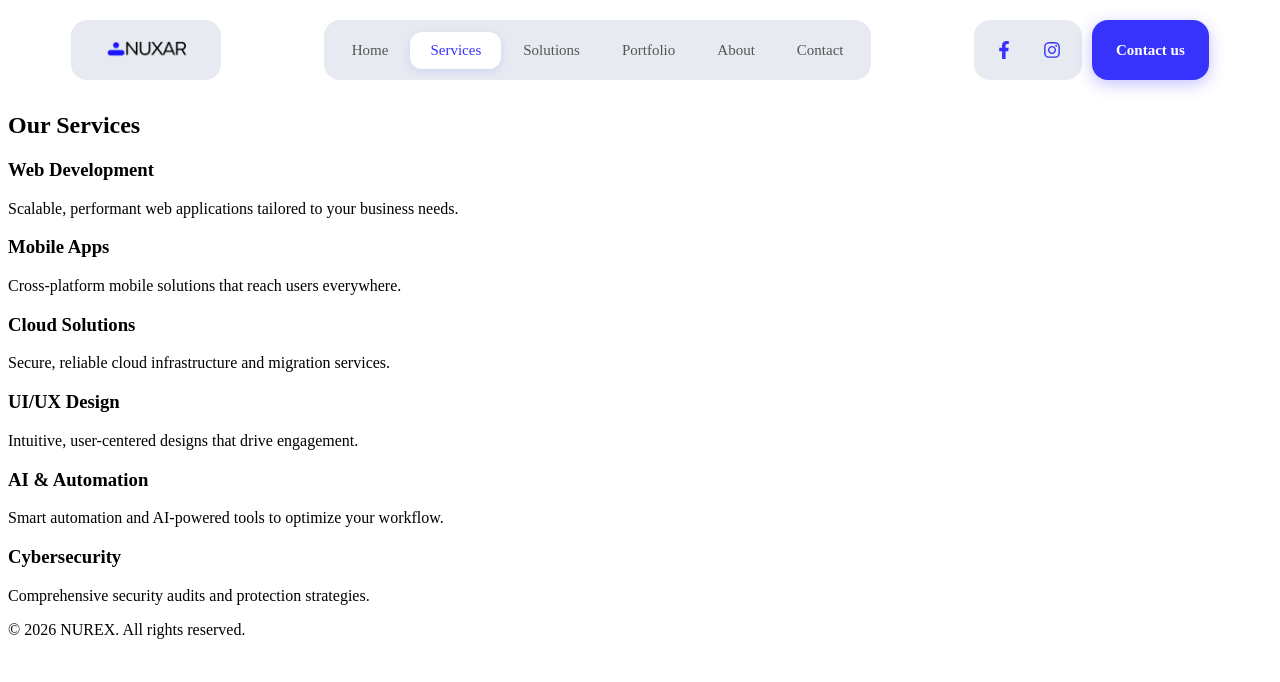
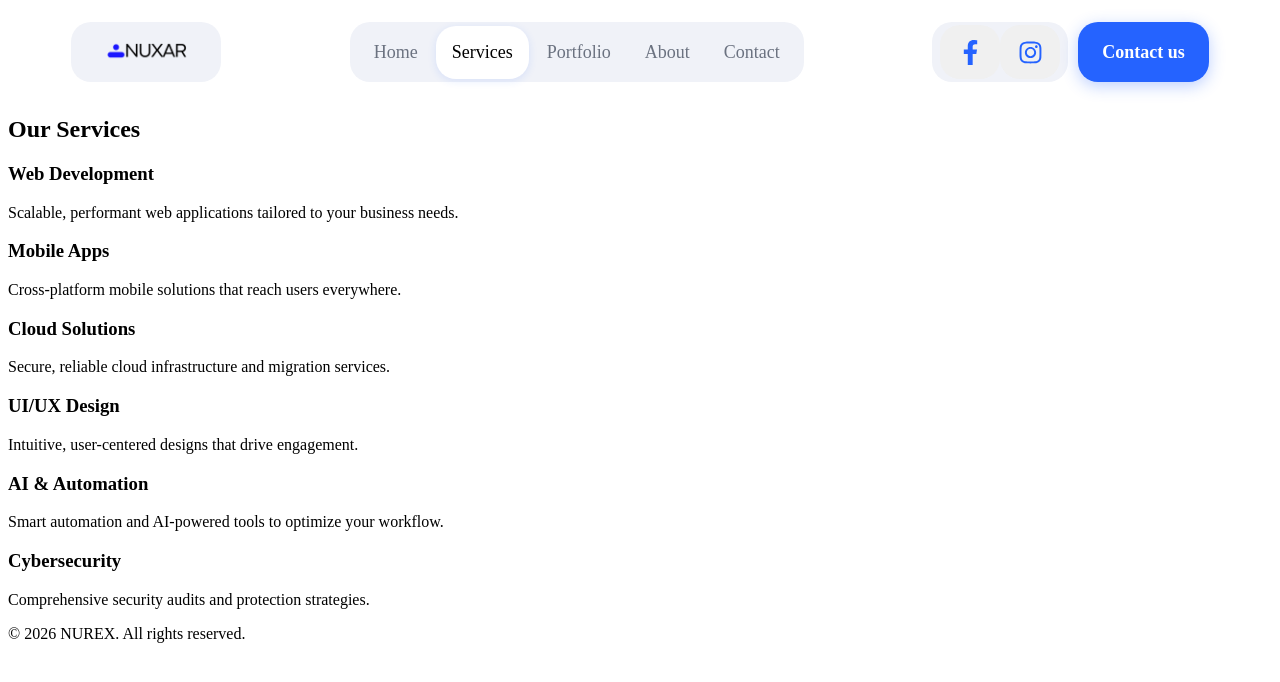
Before and after one commit to hsm990/nurex, a React (Vite) app: page /services in a window 1280 px wide. Shown: the top 682 px of the page. Built offline with nearby package versions, Linux system fonts and the light colour scheme.

Commit message:
Improve navbar responsiveness

```diff
--- a/src/constants/navigation.js
+++ b/src/constants/navigation.js
@@ -1,7 +1,6 @@
 export const navLinks = [
   { label: 'Home', path: '/' },
   { label: 'Services', path: '/services' },
-  { label: 'Solutions', path: '/solutions' },
   { label: 'Portfolio', path: '/portfolio' },
   { label: 'About', path: '/about' },
   { label: 'Contact', path: '/contact' },
--- a/src/index.css
+++ b/src/index.css
@@ -0,0 +1,15 @@
+@import url('https://fonts.googleapis.com/css2?family=Space+Grotesk:wght@600;700&family=Inter:wght@400;500&family=IBM+Plex+Mono&display=swap');
+
+:root {
+    --brand: #2563FF;
+    --brand-hover: #1A4FD8;
+    --text: #0B0F1A;
+    --text-muted: #6B7280;
+    --pill-bg: #F0F2F8;
+    --nav-bg: transparent;
+    --nav-bg-scrolled: rgba(255, 255, 255, 0.88);
+    --nav-border-scrolled: rgba(0, 0, 0, 0.08);
+    --radius-pill: 999px;
+    --radius-item: 20px;
+    --transition: 0.25s ease;
+}
--- a/src/styles/nav.css
+++ b/src/styles/nav.css
@@ -1,39 +1,27 @@
-/* ── Variables ── */
-:root {
-    --brand: #3733FD;
-    --brand-hover: #2a27d6;
-    --pill-bg: #e7eaf0;
-    --pill-bg-scrolled: rgba(231, 234, 240, 0.55);
-    --nav-bg: transparent;
-    --nav-bg-scrolled: rgba(255, 255, 255, 0.75);
-    --nav-border-scrolled: rgba(255, 255, 255, 0.4);
-    --text: #0d0d0d;
-    --text-muted: #555;
-    --radius-pill: 16px;
-    --radius-item: 12px;
-    --nav-height: 80px;
-    --transition: 0.3s ease;
-}
-
-/* ── Nav base ── */
 nav {
-    padding: 12px 0;
+    padding: 14px 0;
     position: sticky;
     top: 0;
     z-index: 100;
     background: var(--nav-bg);
-    transition: background var(--transition), backdrop-filter var(--transition),
-        box-shadow var(--transition), border-bottom var(--transition);
+    transition:
+        background var(--transition),
+        backdrop-filter var(--transition),
+        box-shadow var(--transition),
+        padding var(--transition);
 }
 
 nav.scrolled {
     background: var(--nav-bg-scrolled);
     backdrop-filter: blur(16px);
     -webkit-backdrop-filter: blur(16px);
-    box-shadow: 0 1px 0 var(--nav-border-scrolled), 0 4px 24px rgba(0, 0, 0, 0.06);
+    box-shadow:
+        0 1px 0 var(--nav-border-scrolled),
+        0 4px 24px rgba(0, 0, 0, 0.06);
+    padding: 0;
 }
 
-/* ── Container ── */
+/* ── Container ───────────────────────────────────────────────────────────── */
 .nav-container {
     width: 90%;
     max-width: 1400px;
@@ -41,10 +29,21 @@ nav.scrolled {
     display: flex;
     align-items: center;
     justify-content: space-between;
-    gap: 16px;
+    gap: 10px;
+    transition:
+        gap var(--transition),
+        width var(--transition),
+        max-width var(--transition),
+        padding var(--transition);
 }
 
-/* ── Logo ── */
+nav.scrolled .nav-container {
+    width: 100%;
+    max-width: 100%;
+    gap: 0;
+}
+
+/* ── Logo ────────────────────────────────────────────────────────────────── */
 .logo {
     width: 150px;
     height: 60px;
@@ -52,16 +51,34 @@ nav.scrolled {
     display: flex;
     align-items: center;
     justify-content: center;
-    border-radius: var(--radius-pill);
+    border-radius: var(--radius-item);
     cursor: pointer;
     text-decoration: none;
     flex-shrink: 0;
-    transition: box-shadow var(--transition), transform var(--transition);
+    transition:
+        box-shadow var(--transition),
+        transform var(--transition),
+        border-radius var(--transition),
+        background var(--transition),
+        width var(--transition),
+        padding var(--transition);
+}
+
+nav.scrolled .logo {
+    border-radius: 0;
+    background: transparent;
+    width: 160px;
+    padding: 0 20px;
 }
 
 .logo:hover {
-    box-shadow: 0 4px 16px rgba(55, 51, 253, 0.15);
+    box-shadow: 0 4px 16px rgba(37, 99, 255, 0.18);
     transform: translateY(-1px);
+}
+
+nav.scrolled .logo:hover {
+    transform: none;
+    box-shadow: none;
 }
 
 .logo img {
@@ -69,14 +86,28 @@ nav.scrolled {
     height: auto;
 }
 
-/* ── Desktop links ── */
+/* ── Desktop links pill ──────────────────────────────────────────────────── */
 .links {
     background: var(--pill-bg);
-    border-radius: var(--radius-pill);
+    border-radius: var(--radius-item);
     height: 60px;
     display: flex;
     align-items: center;
     padding: 0 8px;
+    transition:
+        border-radius var(--transition),
+        background var(--transition),
+        height var(--transition),
+        flex var(--transition),
+        padding var(--transition);
+}
+
+nav.scrolled .links {
+    border-radius: 0;
+    background: transparent;
+    height: 60px;
+    flex: 1;
+    justify-content: center;
 }
 
 .links ul {
@@ -90,9 +121,9 @@ nav.scrolled {
 .links .nav-links a {
     text-decoration: none;
     color: var(--text-muted);
-    font-size: 15px;
+    font-size: 18px;
     font-weight: 500;
-    padding: 10px 20px;
+    padding: 16px 16px;
     border-radius: var(--radius-item);
     transition: all var(--transition);
     display: block;
@@ -106,74 +137,134 @@ nav.scrolled {
 
 .links .nav-links a.active {
     background: white;
-    color: var(--brand);
-    box-shadow: 0 2px 8px rgba(55, 51, 253, 0.12);
+    color: black;
+    box-shadow: 0 2px 8px rgba(37, 99, 255, 0.12);
 }
 
-/* ── Right side ── */
+nav.scrolled .links .nav-links a:hover {
+    background: var(--pill-bg);
+}
+
+nav.scrolled .links .nav-links a.active {
+    background: var(--pill-bg);
+}
+
+/* ── Right group ─────────────────────────────────────────────────────────── */
 .nav-right {
     display: flex;
     align-items: center;
     gap: 10px;
     flex-shrink: 0;
+    transition: gap var(--transition);
 }
 
-/* ── Social icons ── */
+nav.scrolled .nav-right {
+    gap: 0;
+}
+
+/* ── Divider (visible only when scrolled) ────────────────────────────────── */
+.nav-divider {
+    width: 0;
+    height: 24px;
+    border-left: 0.5px solid transparent;
+    flex-shrink: 0;
+    transition: border-color var(--transition);
+}
+
+nav.scrolled .nav-divider {
+    border-left-color: rgba(0, 0, 0, 0.1);
+}
+
+/* ── Social icons pill ───────────────────────────────────────────────────── */
 .social {
-    background-color: var(--pill-bg);
-    border-radius: var(--radius-pill);
+    background: var(--pill-bg);
+    border-radius: var(--radius-item);
     height: 60px;
     display: flex;
     align-items: center;
-    gap: 4px;
     padding: 0 8px;
+    transition:
+        border-radius var(--transition),
+        background var(--transition),
+        height var(--transition),
+        padding var(--transition);
+    width: 120px;
+}
+
+nav.scrolled .social {
+    border-radius: 0;
+    background: transparent;
+    height: 52px;
+    padding: 0 12px;
 }
 
 .social-span {
-    width: 44px;
-    height: 44px;
+    width: 90%;
+    height: 90%;
     display: flex;
     align-items: center;
     justify-content: center;
-    border-radius: var(--radius-item);
+    border-radius: 20px;
     color: var(--brand);
-    font-size: 18px;
+    background: #F0F0F0;
+    font-size: 25px;
     cursor: pointer;
     transition: all var(--transition);
     text-decoration: none;
 }
 
 .social-span:hover {
-    background-color: white;
+    background: white;
     transform: translateY(-1px);
-    box-shadow: 0 2px 8px rgba(55, 51, 253, 0.15);
+    box-shadow: 0 2px 8px rgba(37, 99, 255, 0.15);
 }
 
-/* ── CTA Button ── */
+nav.scrolled .social-span:hover {
+    background: var(--pill-bg);
+    transform: none;
+    box-shadow: none;
+}
+
+/* ── CTA button ──────────────────────────────────────────────────────────── */
 .nav-cta {
     height: 60px;
     padding: 0 24px;
     background: var(--brand);
     color: white;
-    font-size: 15px;
+    font-size: 18px;
     font-weight: 600;
-    border-radius: var(--radius-pill);
+    border-radius: var(--radius-item);
     text-decoration: none;
     display: flex;
     align-items: center;
     justify-content: center;
     white-space: nowrap;
     transition: all var(--transition);
-    box-shadow: 0 4px 16px rgba(55, 51, 253, 0.3);
+    box-shadow: 0 4px 16px rgba(37, 99, 255, 0.3);
+    border: none;
+    cursor: pointer;
+    font-family: var(--font-body);
 }
 
 .nav-cta:hover {
     background: var(--brand-hover);
     transform: translateY(-1px);
-    box-shadow: 0 6px 20px rgba(55, 51, 253, 0.4);
+    box-shadow: 0 6px 20px rgba(37, 99, 255, 0.4);
 }
 
-/* ── Hamburger ── */
+nav.scrolled .nav-cta {
+    border-radius: 0;
+    height: 52px;
+    box-shadow: none;
+    padding: 0 28px;
+}
+
+nav.scrolled .nav-cta:hover {
+    transform: none;
+    box-shadow: none;
+}
+
+/* ── Hamburger ───────────────────────────────────────────────────────────── */
 .hamburger {
     display: none;
     width: 44px;
@@ -193,7 +284,7 @@ nav.scrolled {
     background: white;
 }
 
-/* ── Mobile Menu ── */
+/* ── Mobile menu ─────────────────────────────────────────────────────────── */
 .mobile-menu {
     position: fixed;
     top: 0;
@@ -210,7 +301,8 @@ nav.scrolled {
     padding: 40px;
     transform: translateY(-100%);
     opacity: 0;
-    transition: transform 0.4s cubic-bezier(0.16, 1, 0.3, 1),
+    transition:
+        transform 0.4s cubic-bezier(0.16, 1, 0.3, 1),
         opacity 0.3s ease;
     pointer-events: none;
 }
@@ -258,18 +350,18 @@ nav.scrolled {
     min-width: 140px;
 }
 
-/* ── Overlay ── */
+/* ── Overlay ─────────────────────────────────────────────────────────────── */
 .menu-overlay {
     position: fixed;
     inset: 0;
     z-index: 98;
 }
 
-/* ── Responsive ── */
+/* ── Responsive ──────────────────────────────────────────────────────────── */
 @media (max-width: 1024px) {
     .links .nav-links a {
-        padding: 10px 14px;
-        font-size: 14px;
+        padding: 9px 12px;
+        font-size: 13px;
     }
 }
 
@@ -287,10 +379,15 @@ nav.scrolled {
 
     .logo {
         width: 120px;
-        height: 52px;
+        height: 50px;
     }
 
     .logo img {
         width: 100px;
     }
+
+    nav.scrolled .nav-container {
+        width: 90%;
+        padding: 0;
+    }
 }
```
